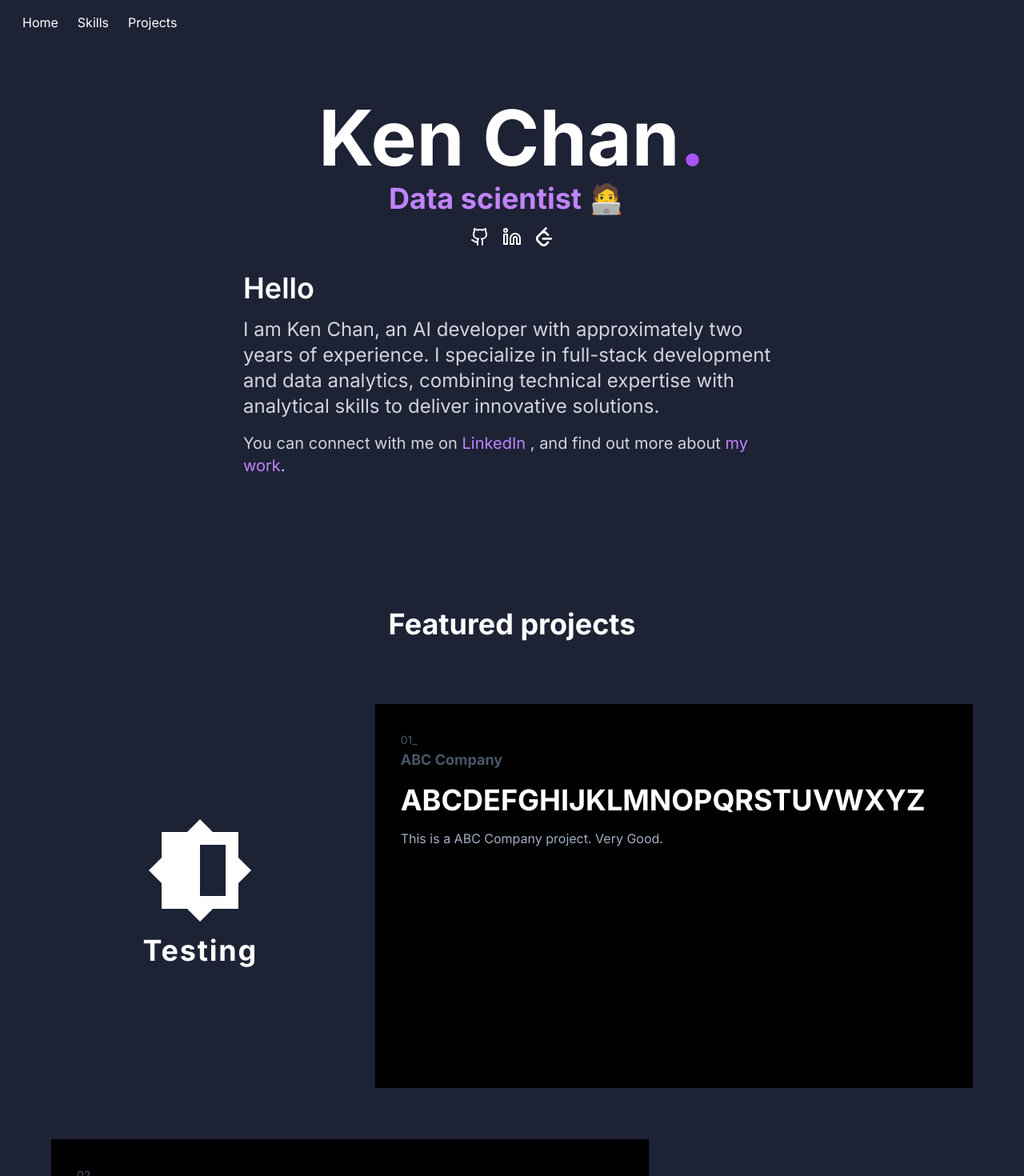
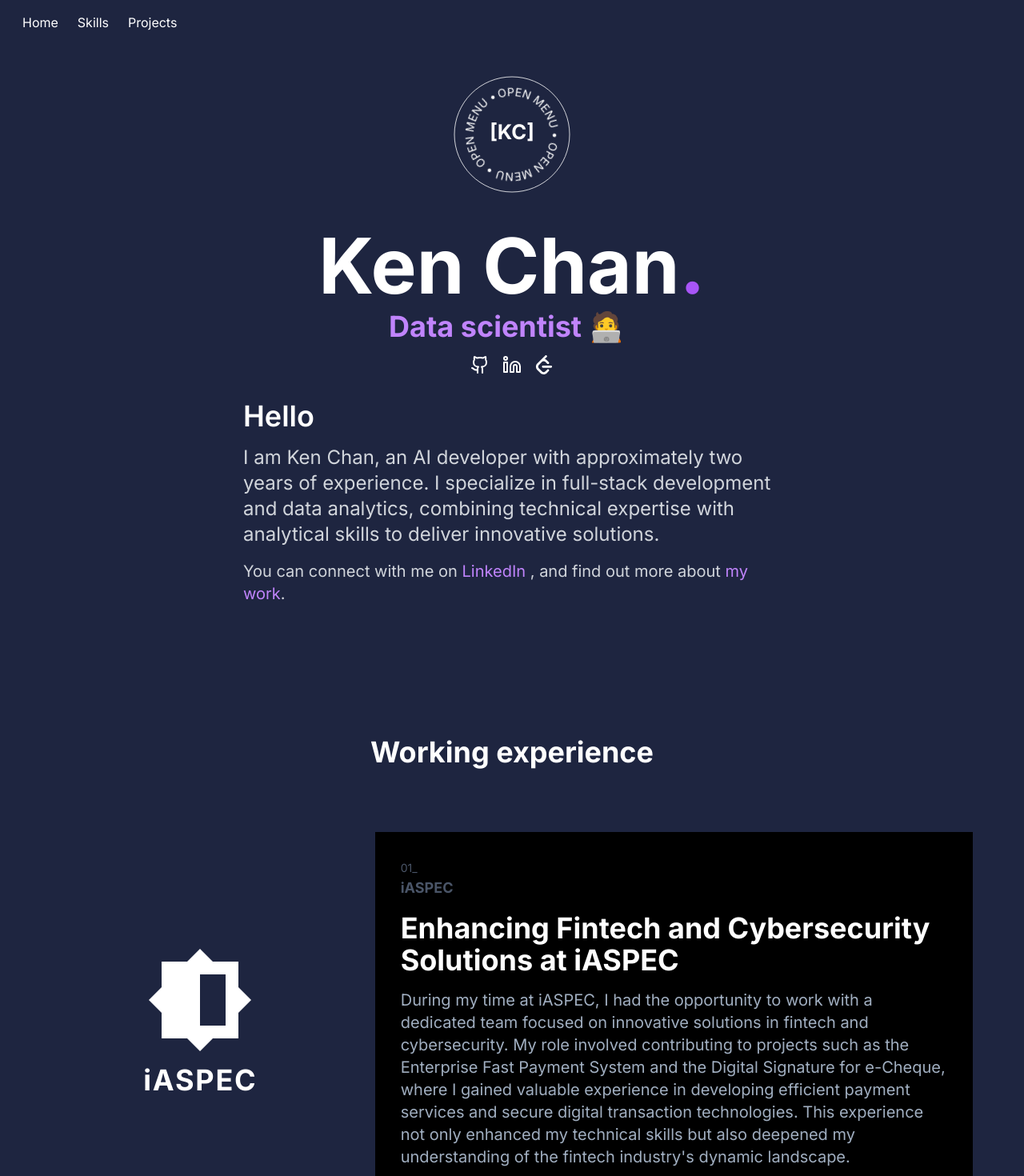
Before and after one commit to nok4123456/ken-chan-ai-portfolio, a Next.js app: page / in a window 1280 px wide. Shown: the top 1470 px of the page at 80% size. Built offline with nearby package versions, Linux system fonts and the light colour scheme.

Commit message:
Create a icon for the website

```diff
--- /dev/null
+++ b/src/app/components/Icon.tsx
@@ -0,0 +1,58 @@
+import React from "react";
+import Link from "next/link";
+
+type CircularLogoProps = {
+  link: string;
+  outSideString: string;
+  inSideString: string;
+};
+
+const CircularLogo: React.FC<CircularLogoProps> = ({
+  link,
+  outSideString,
+  inSideString,
+}) => {
+  return (
+    <div className="w-40 h-40 relative">
+      <Link href={link}>
+        <svg
+          className="w-full h-full"
+          viewBox="0 0 100 100"
+          xmlns="http://www.w3.org/2000/svg"
+        >
+          <defs>
+            <path
+              id="circle"
+              d="M50,50 m-30,0 a30,30 0 1,1 60,0 a30,30 0 1,1 -60,0"
+            />
+          </defs>
+          <circle
+            cx="50"
+            cy="50"
+            r="45"
+            fill="none"
+            stroke="#ffffff"
+            strokeWidth="0.5"
+          />
+          <g className="rotating-text">
+            <text fill="#ffffff" fontSize="8.8">
+              <textPath xlinkHref="#circle">{outSideString}</textPath>
+            </text>
+          </g>
+          <text
+            x="50"
+            y="54"
+            textAnchor="middle"
+            fill="#ffffff"
+            fontSize="16"
+            fontWeight="bold"
+          >
+            {inSideString}
+          </text>
+        </svg>
+      </Link>
+    </div>
+  );
+};
+
+export default CircularLogo;
--- a/src/app/components/Navbar.tsx
+++ b/src/app/components/Navbar.tsx
@@ -3,7 +3,7 @@ import Link from "next/link";
 
 const Navbar = () => {
   return (
-    <nav className="bg-[#1e2235] p-4">
+    <nav className="bg-[#1e2540] p-4">
       <div className="container mx-auto">
         <Link href="/" className="text-white px-3">
           Home
--- a/src/app/components/Project.tsx
+++ b/src/app/components/Project.tsx
@@ -2,6 +2,7 @@ import React from "react";
 
 type LeftColumnProps = {
   pathData: string;
+  iconTitle: string;
 };
 
 type RightColumnProps = {
@@ -18,14 +19,14 @@ type ProjectProps = {
 };
 
 // Left Column Component
-const LeftColumn: React.FC<LeftColumnProps> = ({ pathData }) => (
+const LeftColumn: React.FC<LeftColumnProps> = ({ iconTitle, pathData }) => (
   <div className="lg:w-1/3 flex flex-col items-center justify-center">
     <div className="w-32 h-32 mb-4">
       <svg viewBox="0 0 100 100" className="w-full h-full fill-current">
         <path d={pathData} />
       </svg>
     </div>
-    <h2 className="text-4xl font-bold tracking-wider">Testing</h2>
+    <h2 className="text-4xl font-bold tracking-wider">{iconTitle}</h2>
   </div>
 );
 
@@ -42,7 +43,7 @@ const RightColumn: React.FC<RightColumnProps> = ({
     </span>
     <h3 className="text-[#4a5568] text-lg mb-4">{title}</h3>
     <h2 className="text-4xl font-bold mb-4">{subtitle}</h2>
-    <p className="text-[#a0aec0] mb-8">{description}</p>
+    <p className="text-[#a0aec0] mb-8 text-xl">{description}</p>
   </div>
 );
 
@@ -50,7 +51,7 @@ const RightColumn: React.FC<RightColumnProps> = ({
 const Project: React.FC<ProjectProps> = ({
   rightFirst,
   RightColumnProps: { title, subtitle, description, rowNumber },
-  LeftColumnProps: { pathData },
+  LeftColumnProps: { iconTitle, pathData },
 }) => (
   <div className="min-w-full min-h-[calc(100vh-256px)] flex flex-col lg:flex-row gap-8 p-8">
     {rightFirst ? (
@@ -61,11 +62,11 @@ const Project: React.FC<ProjectProps> = ({
           description={description}
           rowNumber={rowNumber}
         />
-        <LeftColumn pathData={pathData} />
+        <LeftColumn pathData={pathData} iconTitle={iconTitle} />
       </>
     ) : (
       <>
-        <LeftColumn pathData={pathData} />
+        <LeftColumn pathData={pathData} iconTitle={iconTitle} />
         <RightColumn
           title={title}
           subtitle={subtitle}
--- a/src/app/globals.css
+++ b/src/app/globals.css
@@ -80,3 +80,17 @@
       brightness(105%) contrast(101%);
   }
 }
+
+.rotating-text {
+  animation: rotate 30s linear infinite;
+  transform-origin: 50% 50%;
+}
+
+@keyframes rotate {
+  from {
+    transform: rotate(0deg);
+  }
+  to {
+    transform: rotate(360deg);
+  }
+}
--- a/src/app/page.tsx
+++ b/src/app/page.tsx
@@ -4,12 +4,18 @@ import { Github, Linkedin } from "lucide-react";
 import Link from "next/link";
 import { TypeAnimation } from "react-type-animation";
 import Project from "./components/Project";
+import CircularLogo from "./components/Icon";
 
 export default function Page() {
   const iconPath =
     "M50 0L62.5 12.5H87.5V37.5L100 50L87.5 62.5V87.5H62.5L50 100L37.5 87.5H12.5V62.5L0 50L12.5 37.5V12.5H37.5L50 0ZM50 25V75H75V25H50Z";
   return (
-    <div className="min-h-screen flex flex-col justify-center items-center p-8 bg-[#1e2235] text-white">
+    <div className="min-h-screen flex flex-col justify-center items-center p-8 bg-[#1e2540] text-white">
+      <CircularLogo
+        link="/projects"
+        outSideString="OPEN MENU • OPEN MENU • OPEN MENU •"
+        inSideString="[KC]"
+      />
       <div className=" flex flex-col items-center justify-center min-h-[calc(100vh-256px)]  animate-pop-in">
         <h1 className="text-8xl font-bold mb-2">
           Ken Chan<span className="text-purple-500">.</span>
@@ -81,19 +87,20 @@ export default function Page() {
           </p>
         </div>
       </div>
-      {/* The featured project */}
+      {/* The working experience */}
       <div className="mt-32 flex flex-col items-center justify-center min-w-full">
-        <h1 className="text-4xl font-bold mb-12">Featured projects</h1>
+        <h1 className="text-4xl font-bold mb-12">Working experience</h1>
         {/* First Project cards */}
         <Project
           rightFirst={false}
           RightColumnProps={{
-            title: "ABC Company",
-            subtitle: "ABCDEFGHIJKLMNOPQRSTUVWXYZ",
-            description: "This is a ABC Company project. Very Good.",
+            title: "iASPEC",
+            subtitle: "Enhancing Fintech and Cybersecurity Solutions at iASPEC",
+            description:
+              "During my time at iASPEC, I had the opportunity to work with a dedicated team focused on innovative solutions in fintech and cybersecurity. My role involved contributing to projects such as the Enterprise Fast Payment System and the Digital Signature for e-Cheque, where I gained valuable experience in developing efficient payment services and secure digital transaction technologies. This experience not only enhanced my technical skills but also deepened my understanding of the fintech industry's dynamic landscape.",
             rowNumber: 1,
           }}
-          LeftColumnProps={{ pathData: iconPath }}
+          LeftColumnProps={{ pathData: iconPath, iconTitle: "iASPEC" }}
         />
         {/* Second Project cards */}
         <Project
@@ -104,7 +111,7 @@ export default function Page() {
             description: "FF is a good firm. I am very proud of my work.",
             rowNumber: 2,
           }}
-          LeftColumnProps={{ pathData: iconPath }}
+          LeftColumnProps={{ pathData: iconPath, iconTitle: "FF Firm" }}
         />
       </div>
     </div>
--- a/tailwind.config.ts
+++ b/tailwind.config.ts
@@ -17,7 +17,7 @@ const config: Config = {
         sans: ["Inter", "sans-serif"],
       },
       colors: {
-        background: "#1e2235",
+        background: "#1e2540",
         primary: "#ffffff",
         secondary: "#a78bfa",
       },
```
